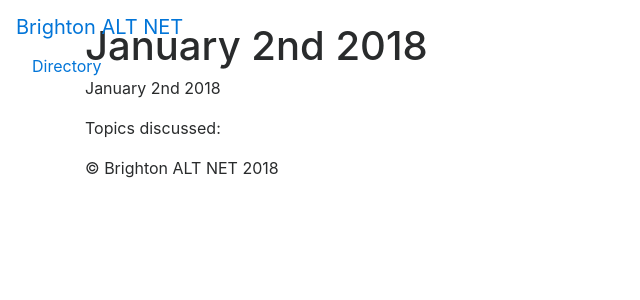
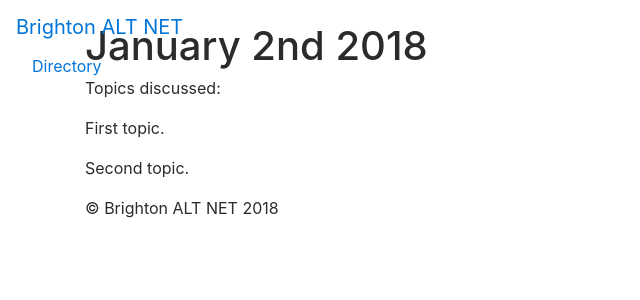
Before and after one commit to brighton-alt-net/brighton-alt-net.github.io, a Jekyll site: the page built from _posts/2018-01-02-January-2nd.md, in a window 1280 px wide. Shown: the top 300 px of the page, without its empty margins (0-640 px from the left). Built offline with Jekyll 4.4.1, drawn with Linux system fonts in a browser that asks for light colours; nearby versions of some CDN libraries; our own code applies the rules of GitHub Pages for plain Markdown files.

Commit message:
Meetings page.

```diff
--- a/_posts/2018-01-02-January-2nd.md
+++ b/_posts/2018-01-02-January-2nd.md
@@ -2,6 +2,8 @@
 title:  "January 2nd 2018"
 ---
 
-January 2nd 2018
+Topics discussed:
 
-Topics discussed:
+First topic.
+
+Second topic.
```
